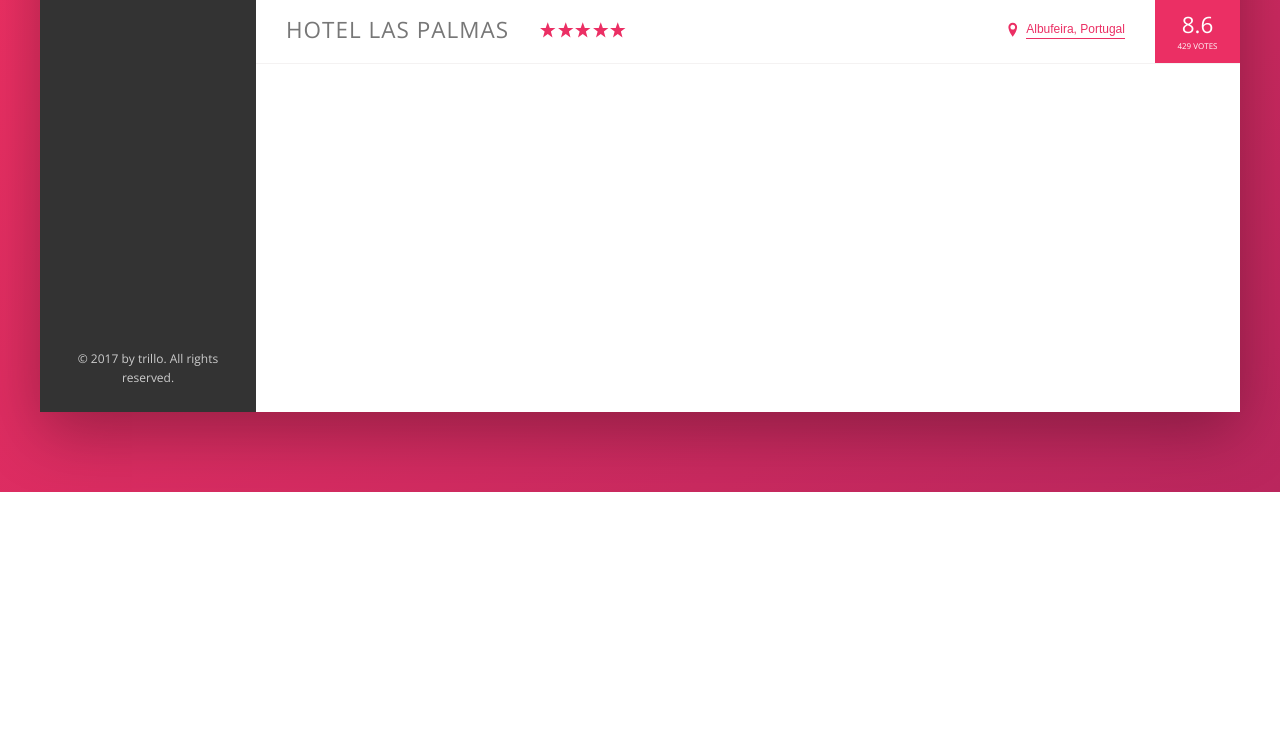
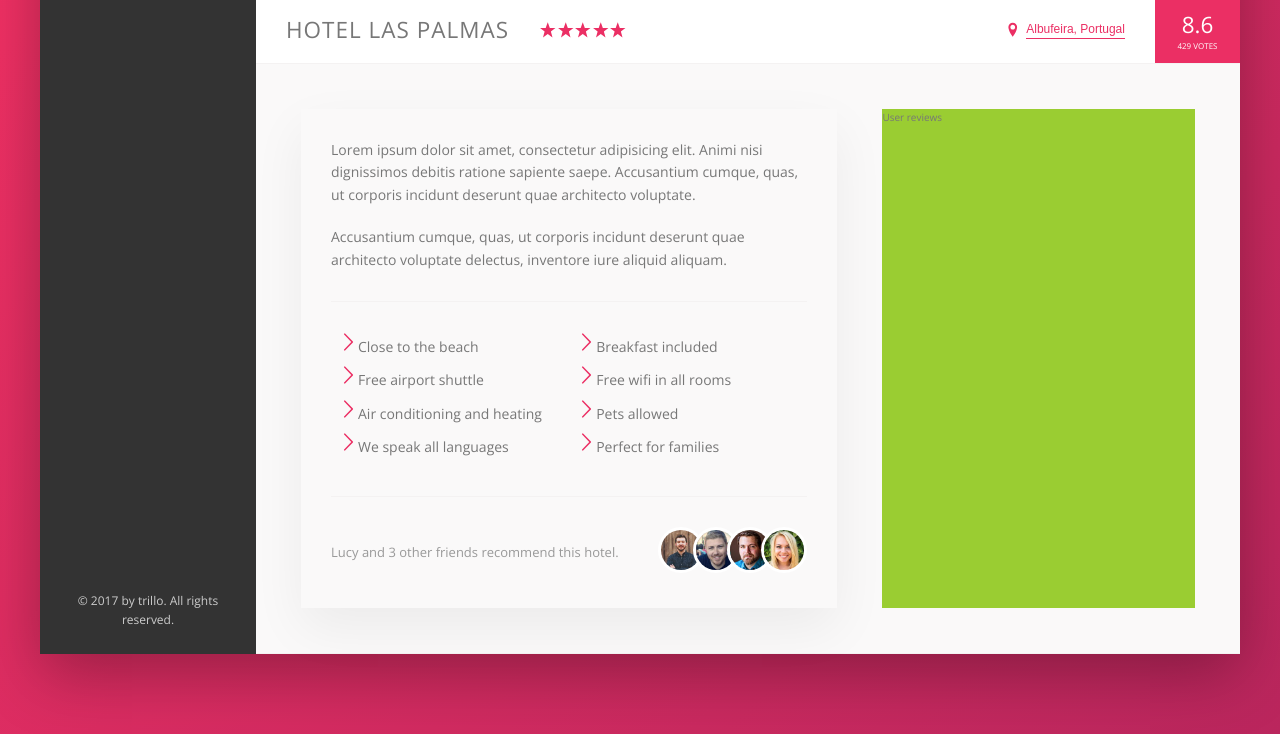
Before and after one commit to Anton533/trillo, a website: page index.html in a window 1280 px wide. Shown: the part 538-1272 px from the top of the page. Before the commit the page ends 1030 px from the top, so only its background shows below. Drawn offline with nearby package versions, Linux system fonts and the light colour scheme.

Commit message:
building the description section

```diff
--- a/index.html
+++ b/index.html
@@ -143,6 +143,40 @@
                         <div class="overview__rating-count">429 votes</div>
                     </div>
                 </div>
+
+                <div class="details">
+                    <div class="description">
+                        <p class="paragraph">Lorem ipsum dolor sit amet, consectetur adipisicing elit. Animi nisi
+                            dignissimos debitis ratione sapiente saepe. Accusantium cumque, quas, ut corporis incidunt
+                            deserunt quae architecto voluptate.
+                        </p>
+                        <p class="paragraph">Accusantium cumque, quas, ut corporis incidunt deserunt quae architecto
+                            voluptate delectus, inventore iure aliquid aliquam.
+                        </p>
+                        <ul class="list">
+                            <li class="list__item">Close to the beach</li>
+                            <li class="list__item">Breakfast included</li>
+                            <li class="list__item">Free airport shuttle</li>
+                            <li class="list__item">Free wifi in all rooms</li>
+                            <li class="list__item">Air conditioning and heating</li>
+                            <li class="list__item">Pets allowed</li>
+                            <li class="list__item">We speak all languages</li>
+                            <li class="list__item">Perfect for families</li>
+                        </ul>
+                        <div class="recommend">
+                            <p class="recommend__count">Lucy and 3 other friends recommend this hotel.</p>
+                            <div class="recommend__friends">
+                                <img src="img/user-4.jpg" alt="Friend 2" class="recommend__photo">
+                                <img src="img/user-3.jpg" alt="Friend 1" class="recommend__photo">
+                                <img src="img/user-5.jpg" alt="Friend 3" class="recommend__photo">
+                                <img src="img/user-6.jpg" alt="Friend 4" class="recommend__photo">
+                            </div>
+                        </div>
+                    </div>
+                    <div class="user-reviews">
+                        User reviews
+                    </div>
+                </div>
             </main>
         </div>
     </div>
--- a/sass/abstracts/_variables.scss
+++ b/sass/abstracts/_variables.scss
@@ -18,6 +18,9 @@
   --color-black: #000;
 
   --shadow-dark: 0 2rem 6rem rgba(0, 0, 0, 0.3);
+  --shadow-light: 0 2rem 5rem rgba(0, 0, 0, 0.06);
+
+  --line: 1px solid var(--color-grey-light-2);
 }
 
 // COLORS (sass variables)
--- /dev/null
+++ b/sass/components/_details.scss
@@ -0,0 +1,67 @@
+.paragraph:not(:last-of-type) {
+  margin-bottom: 2rem;
+}
+
+.list {
+  list-style: none;
+  margin: 3rem 0;
+  padding: 3rem 0;
+  border-top: var(--line);
+  border-bottom: var(--line);
+
+  display: flex;
+  flex-wrap: wrap;
+
+  &__item {
+    flex: 0 0 50%;
+    margin-bottom: 0.7rem;
+  }
+
+  &__item::before {
+    content: "";
+    display: inline-block;
+    width: 2rem;
+    height: 2rem;
+    margin-left: 0.7rem;
+
+    // Older browsers
+    // background-image: url(../img/chevron-thin-right.svg);
+    // background-size: cover;
+
+    //Newer browsers - masks
+    background-color: var(--color-primary);
+    mask-image: url(../img/chevron-thin-right.svg);
+    mask-size: cover;
+    -webkit-mask-image: url(../img/chevron-thin-right.svg);
+    -webkit-mask-size: cover;
+  }
+}
+
+.recommend {
+  font-size: 1.3rem;
+  color: var(--color-grey-dark-3);
+
+  display: flex;
+  align-items: center;
+  justify-content: space-between;
+
+  &__count {
+  }
+
+  &__friends {
+  }
+
+  &__photo {
+    box-sizing: content-box;
+    height: 4rem;
+    width: 4rem;
+    border-radius: 50%;
+    border: 3px solid var(--color-white);
+    &:not(:last-child) {
+      margin-right: -1.5rem;
+    }
+  }
+}
+
+.user-reviews {
+}
--- a/sass/components/_overview.scss
+++ b/sass/components/_overview.scss
@@ -1,7 +1,7 @@
 .overview {
   display: flex;
   align-items: center;
-  border-bottom: 1px solid var(--color-grey-light-2);
+  border-bottom: var(--line);
 
   &__heading {
     font-size: 2.25rem;
--- a/sass/layout/_layout.scss
+++ b/sass/layout/_layout.scss
@@ -9,10 +9,9 @@
 
 .header {
   font-size: 1.4rem;
-  // display: flex;
   height: 7rem;
   background-color: var(--color-white);
-  border-bottom: 1px solid var(--color-grey-light-2);
+  border-bottom: var(--line);
 
   display: flex;
   justify-content: space-between;
@@ -34,7 +33,33 @@
 
 .hotel-view {
   background-color: var(--color-white);
-  height: 80rem;
 
   flex: 1;
 }
+
+.details {
+  display: flex;
+  padding: 4.5rem;
+  background-color: var(--color-grey-light-1);
+  border-bottom: var(--line);
+}
+
+.description {
+  font-size: 1.4rem;
+  background-color: var(--color-wight);
+  box-shadow: var(--shadow-light);
+  padding: 3rem;
+  flex: 0 0 60%;
+  margin-right: 4.5rem;
+
+  display: flex;
+  flex-direction: column;
+}
+
+.user-reviews {
+  background-color: yellowgreen;
+  flex: 1;
+
+  display: flex;
+  flex-direction: column;
+}
--- a/sass/main.scss
+++ b/sass/main.scss
@@ -11,5 +11,6 @@
 @import "components/gallery";
 @import "components/overview";
 @import "components/btn-inline";
+@import "components/details";
 
 @import "layout/layout";
```
Also changed, not shown: css/style.css.
